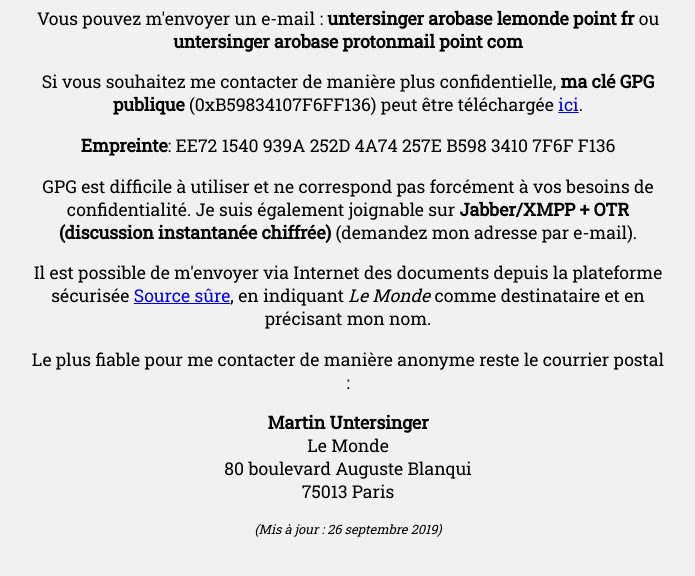
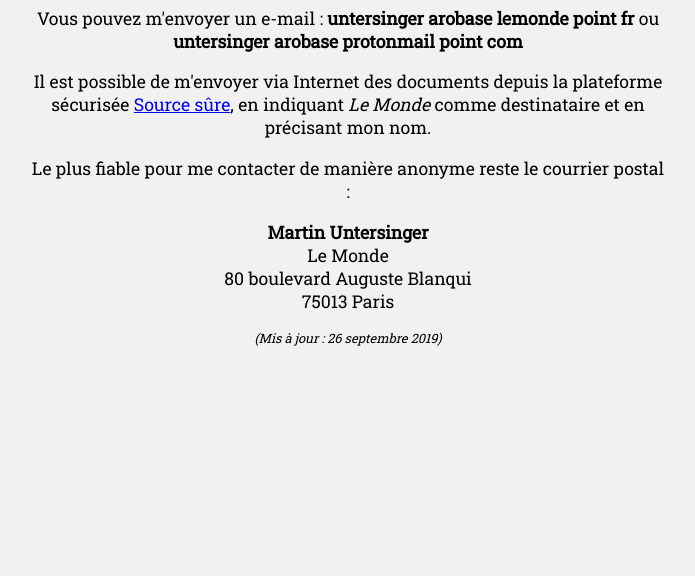
Before and after one commit to martinu/martinu.github.io, a plain HTML site: page index.html in a window 1280 px wide. Shown: the part 140-716 px from the top of the page, without its empty margins (292-987 px from the left). Drawn offline with nearby package versions, Linux system fonts and the light colour scheme.

Commit message:
Update index.html

```diff
--- a/index.html
+++ b/index.html
@@ -43,18 +43,6 @@
     Vous pouvez m'envoyer un e-mail : <span class="special">untersinger arobase lemonde point fr</span> ou <span class="special">untersinger arobase protonmail point com</span>
   </p>
 
-  <p>
-    Si vous souhaitez me contacter de manière plus confidentielle, <span class="special">ma clé GPG publique</span> (0xB59834107F6FF136) peut être téléchargée <a href="http://pgp.mit.edu/pks/lookup?op=vindex&search=0xB59834107F6FF136">ici</a>.
-  </p>
-
-  <p>
-    <span class="special">Empreinte</span>: EE72 1540 939A 252D 4A74 257E B598 3410 7F6F F136
-  </p>
-
-  <p>
-    GPG est difficile à utiliser et ne correspond pas forcément à vos besoins de confidentialité. Je suis également joignable sur <span class="special">Jabber/XMPP + OTR (discussion instantanée chiffrée)</span> (demandez mon adresse par e-mail).
-  </p>
-
 <p>
 	Il est possible de m'envoyer via Internet des documents depuis la plateforme sécurisée <a href="https://sourcesure.eu" target="_blank">Source sûre</a>, en indiquant <i>Le Monde</i> comme destinataire et en précisant mon nom.
 
```
